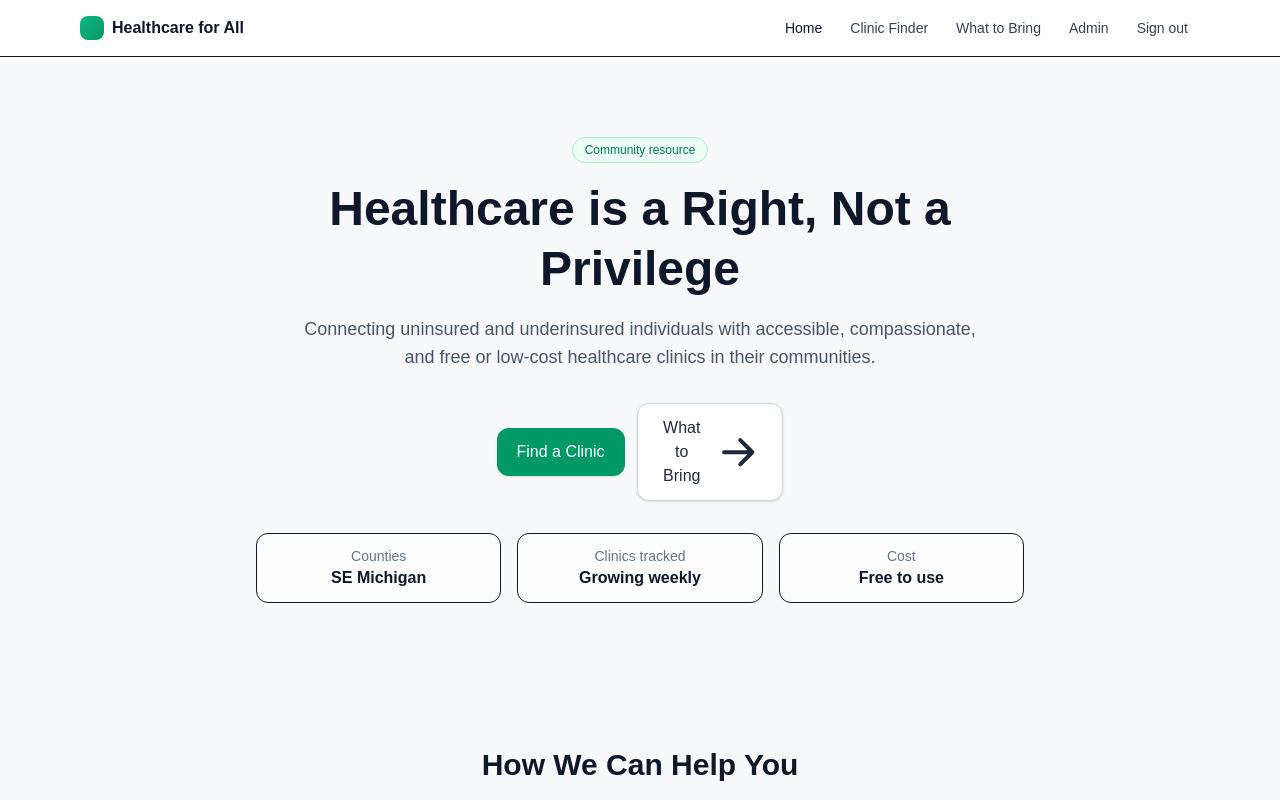
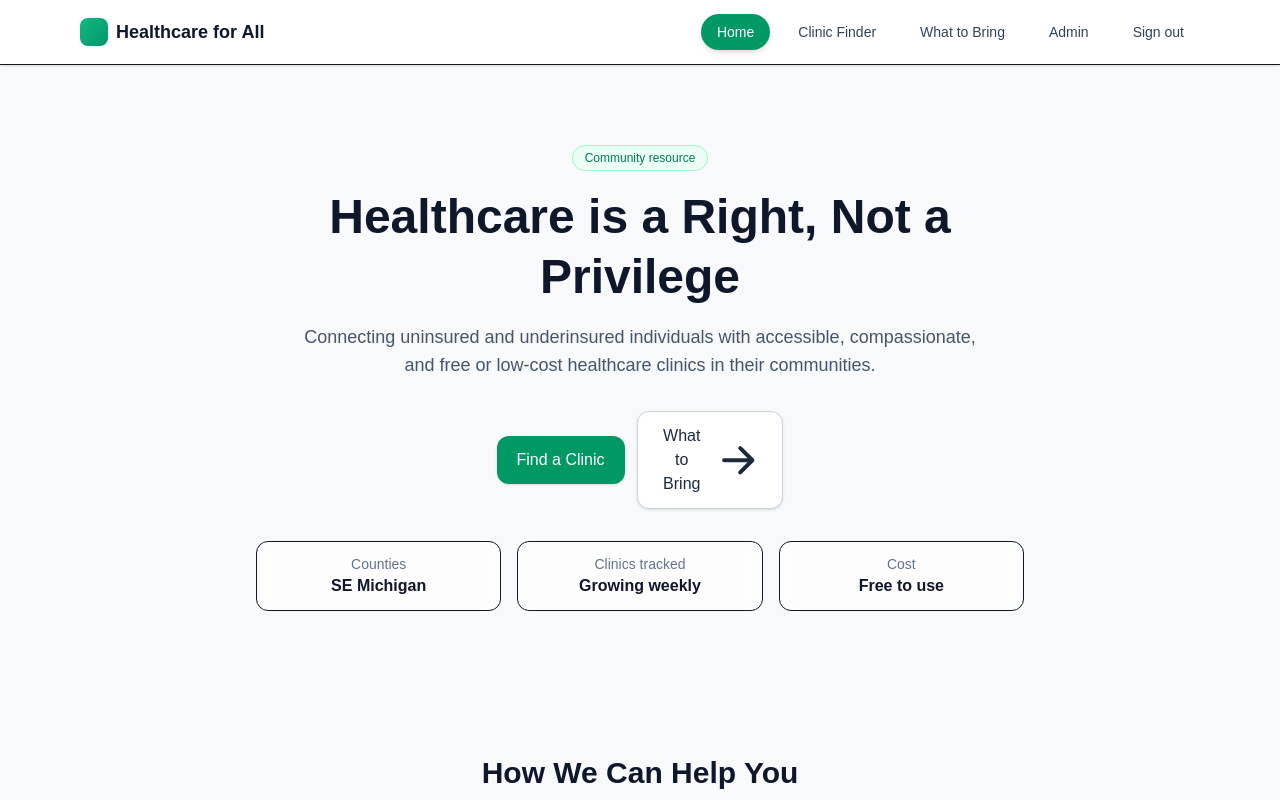
Before and after one commit to atkunja/ClinicFinder, a Next.js app: page / in a window 1280 px wide. Shown: the top 800 px of the page. Built offline with nearby package versions, Linux system fonts and the light colour scheme.

Commit message:
Updated project and added .gitignore

```diff
--- /dev/null
+++ b/src/app/api/auth/signout/page.tsx
@@ -0,0 +1,54 @@
+"use client";
+
+import { useEffect, useState } from "react";
+import { useRouter } from "next/navigation";
+import { signOut } from "firebase/auth";
+import { auth } from "@/lib/firebase";
+
+export default function SignOutPage() {
+  const router = useRouter();
+  const [err, setErr] = useState<string | null>(null);
+
+  useEffect(() => {
+    (async () => {
+      try {
+        await signOut(auth);
+        // small delay so user sees feedback before redirect
+        setTimeout(() => router.replace("/"), 250);
+      } catch (e) {
+        console.error(e);
+        setErr("Could not sign you out. Please try again.");
+      }
+    })();
+  }, [router]);
+
+  return (
+    <main className="min-h-screen flex items-center justify-center bg-[rgb(247,249,251)] text-slate-900">
+      <div className="rounded-2xl border bg-white p-6 shadow-sm text-center">
+        <h1 className="text-lg font-semibold">Signing you out…</h1>
+        {err && (
+          <div className="mt-3 text-sm text-red-600">
+            {err}
+            <div className="mt-3">
+              <button
+                onClick={() => router.replace("/")}
+                className="rounded-xl bg-emerald-600 px-4 py-2 text-white hover:bg-emerald-700"
+              >
+                Go Home
+              </button>
+            </div>
+          </div>
+        )}
+        {/* Fallback if JS is disabled */}
+        <noscript>
+          <p className="mt-3 text-sm">
+            You can safely close this tab or{" "}
+            <a href="/" className="underline">
+              return home
+            </a>.
+          </p>
+        </noscript>
+      </div>
+    </main>
+  );
+}
--- a/src/components/NavBar.tsx
+++ b/src/components/NavBar.tsx
@@ -7,15 +7,18 @@ export default function NavBar() {
   const pathname = usePathname();
 
   const link = (href: string, label: string) => {
-    const active = pathname === href || (href !== "/" && pathname?.startsWith(href));
+    const active =
+      pathname === href || (href !== "/" && pathname?.startsWith(href));
+
     return (
       <Link
         href={href}
-        className={`px-3 py-2 rounded-lg text-sm transition-colors ${
-          active
-            ? "text-slate-900"
-            : "text-slate-700"
-        } hover:text-slate-900 hover:underline underline-offset-4`}
+        className={`px-4 py-2 rounded-full text-sm font-medium transition-all duration-200
+          ${
+            active
+              ? "bg-emerald-600 text-white shadow-md"
+              : "text-slate-700 hover:bg-slate-100"
+          }`}
       >
         {label}
       </Link>
@@ -23,21 +26,25 @@ export default function NavBar() {
   };
 
   return (
-    <header className="sticky top-0 z-40 w-full border-b bg-white/90 backdrop-blur">
-      <div className="mx-auto flex h-14 max-w-6xl items-center justify-between px-4">
+    <header className="sticky top-0 z-40 w-full border-b bg-white/80 backdrop-blur-md shadow-sm">
+      <div className="mx-auto flex h-16 max-w-6xl items-center justify-between px-4">
+        {/* Logo / Home */}
         <Link href="/" className="flex items-center gap-2">
           <span
             aria-hidden
-            className="inline-block h-6 w-6 rounded-lg"
+            className="inline-block h-7 w-7 rounded-lg"
             style={{
               background:
                 "linear-gradient(135deg, rgba(16,185,129,1) 0%, rgba(5,150,105,1) 100%)",
             }}
           />
-          <span className="font-semibold text-slate-900">Healthcare for All</span>
+          <span className="font-semibold text-lg text-slate-900">
+            Healthcare for All
+          </span>
         </Link>
 
-        <nav className="flex items-center gap-1">
+        {/* Nav links */}
+        <nav className="flex items-center gap-3">
           {link("/", "Home")}
           {link("/finder", "Clinic Finder")}
           {link("/what-to-bring", "What to Bring")}
```
